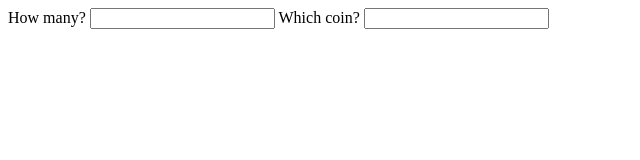
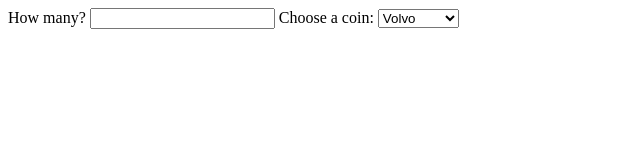
Before and after one commit to velasqui/dom-exercise-4, a plain HTML site: page index.html in a window 1280 px wide. Shown: the whole page, without its empty margins (0-640 px from the left). Drawn offline with Linux system fonts and the light colour scheme.

Commit message:
added coin selection

```diff
--- a/index.html
+++ b/index.html
@@ -11,7 +11,13 @@
 
     <form id="form">
         <a>How many? <input type="number" id="number-input" /></a>
-        <a>Which coin? <input type="number" id="coin-input" /></a>
+        <label for="coins">Choose a coin:</label>
+        <select name="coins" id="coins">
+            <option value="Penny">Volvo</option>
+            <option value="Nickel">Saab</option>
+            <option value="Dime">Mercedes</option>
+            <option value="Quarter">Audi</option>
+        </select>
     </form>
 
     <script src="script.js"></script>
```
